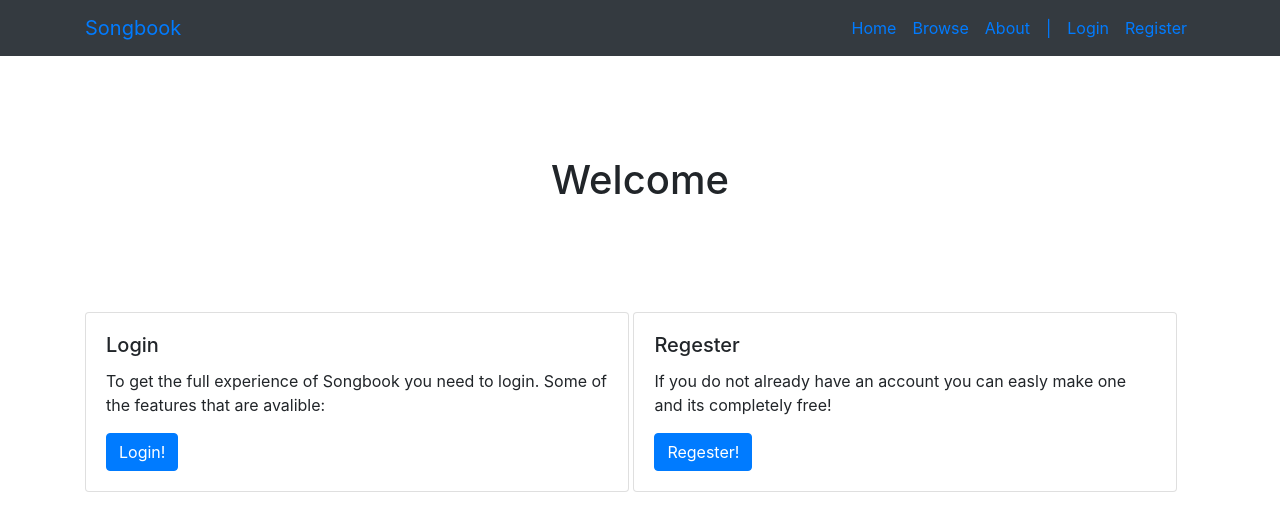
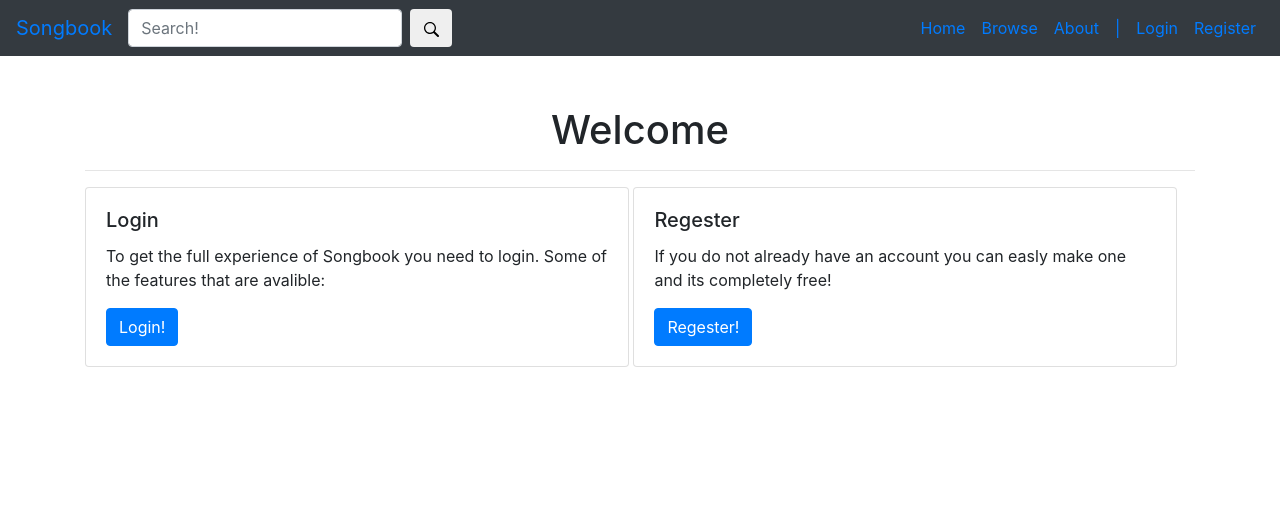
Before and after one commit to Stephan-kashkarov/Artizan, a Flask app: page / in a window 1280 px wide. Shown: the top 531 px of the page. Run offline with Flask 2, Linux system fonts and the light colour scheme; some libraries are stand-ins or nearby versions.

Commit message:
i think that i did something?!?!

```diff
--- a/app/models.py
+++ b/app/models.py
@@ -14,6 +14,7 @@ class Person(UserMixin, db.Model):
 	username = db.Column(db.String(64), index=True, unique=True)
 	email = db.Column(db.String(120), index=True, unique=True)
 	password_hash = db.Column(db.String(128))
+	bio = db.Column(db.String(250))
 
 	def __repr__(self):
 		return '<User {}>'.format(self.username)
--- a/app/routes.py
+++ b/app/routes.py
@@ -7,14 +7,17 @@ from app.forms import login_form, regist_form, profile_form
 
 @app.route("/")
 def welcome():
-	return render_template('index.html')
+	if current_user.is_anonymous:
+		return render_template('index.html')
+	else:
+		return redirect(url_for('home'))
 
 
 @app.route('/login', methods=["POST", "GET"])
 def login():
 	form = login_form()
 	if form.validate_on_submit():
-		person = Person.query.filter_by(username=form.username.data)
+		person = Person.query.filter_by(username=form.username.data).first()
 		if person and person.check_password(form.password.data):
 			login_user(person, remember=form.remember_me.data)
 			return redirect(url_for('home'))
@@ -47,14 +50,14 @@ def logout():
 
 @app.route('/user/<username>')
 def profile(username):
-	user = Person.query.filter_by(username=username)
+	user = Person.query.filter_by(username=username).first()
 	return render_template('profile.html', user=user)
 
 
 @app.route('/user/<username>/edit')
 @login_required
 def edit_profile(username):
-	user = Person.query.filter_by(usernmae=username)
+	user = Person.query.filter_by(usernmae=username).first()
 	form = profile_form()
 	if current_user != user:
 		flash("you cannot edit other users profiles")
--- a/app/static/css/index.css
+++ b/app/static/css/index.css
@@ -5,6 +5,5 @@
 }
 
 .title {
-    padding: 100px;
     text-align: center;
 }
--- /dev/null
+++ b/app/static/css/nav.css
@@ -0,0 +1,3 @@
+nav {
+    margin-bottom: 50px;
+}
--- /dev/null
+++ b/app/templates/browse.html
@@ -0,0 +1,5 @@
+{% extends 'main.html' %}
+
+{% block main %}
+
+{% endblock %}
--- a/app/templates/index.html
+++ b/app/templates/index.html
@@ -2,6 +2,7 @@
 
 {% block main %}
 <h1 class="title">Welcome</h1>
+<hr>
 <div class="card">
   <div class="card-body">
     <h5 class="card-title">Login</h5>
--- a/app/templates/main.html
+++ b/app/templates/main.html
@@ -2,9 +2,14 @@
 
 {% block navbar %}
 <nav class="navbar navbar-expand-sm bg-dark">
-    <div class="container">
     <a class="navbar-brand" href="/">Songbook</a>
-        <ul class="navbar-nav">
+    <form class="form-inline">
+        <input class="form-control mr-sm-2 search-input" type="search" placeholder="Search!" name="search" id="search">
+        <button class="btn btn-search my-2 my-sm-0">
+            <img src="{{url_for('.static', filename='img/search.svg')}}">
+        </button>
+    </form>
+    <ul class="navbar-nav ml-auto">
         <li class="nav-item">
             <a class="nav-link" href="{{url_for('home')}}">Home</a>
         </li>
@@ -26,19 +31,19 @@
         </li>
         {% else %}
         <li class="nav-item">
-                <a class="nav-link" href="{{url_for('user', username=current_user.username)}}">Account</a>
+            <a class="nav-link" href="{{url_for('profile', username=current_user.username)}}">Account</a>
         </li>
         <li class="nav-item">
             <a class="nav-link" href="{{url_for('logout')}}">Logout</a>
         </li>
         {% endif %}
     </ul>
-    </div>
 </nav>
 {% endblock %}
 
 {% block styles %}
 <link rel="stylesheet" href="https://stackpath.bootstrapcdn.com/bootstrap/4.1.1/css/bootstrap.min.css" integrity="sha384-WskhaSGFgHYWDcbwN70/dfYBj47jz9qbsMId/iRN3ewGhXQFZCSftd1LZCfmhktB" crossorigin="anonymous">
+<link rel="stylesheet" href="{{url_for('.static', filename='css/nav.css')}}">
 {% block lstyles %}
 {% endblock %}
 {% endblock %}
```
Also changed, not shown: migrations/versions/acec163cf922_.py (added, +28 -0 lines), dev.db. Lines whose indentation alone changed are shown as unchanged.
